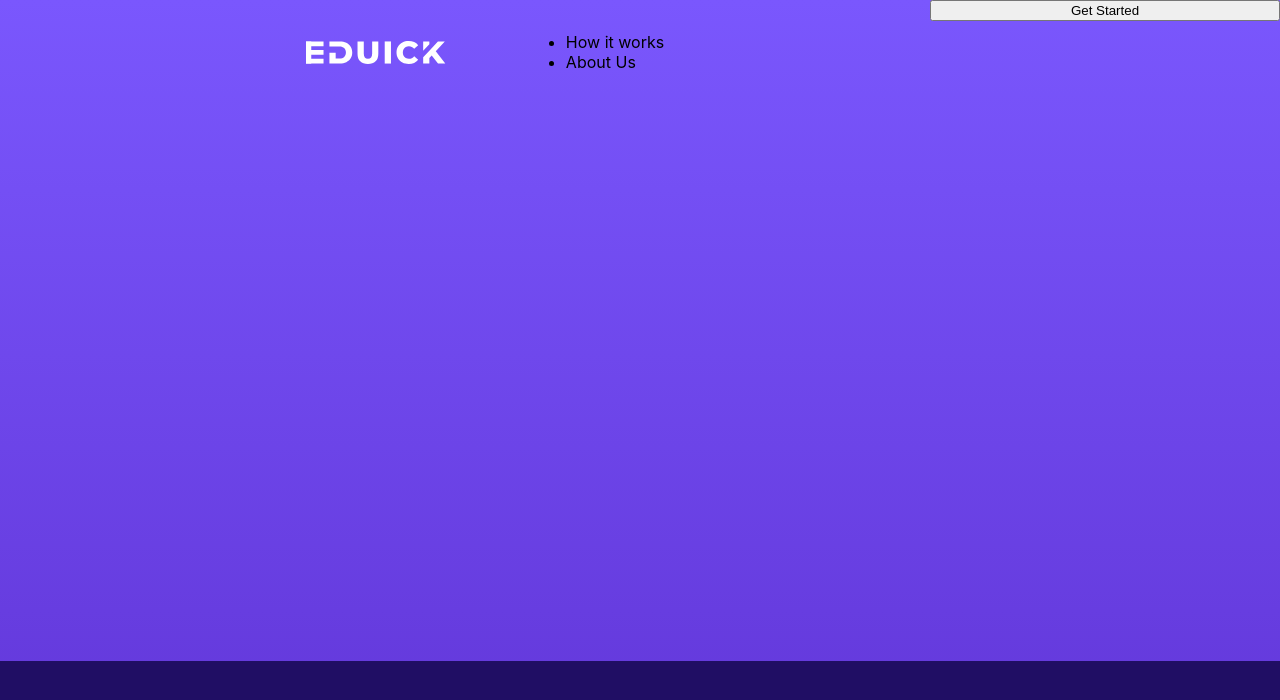
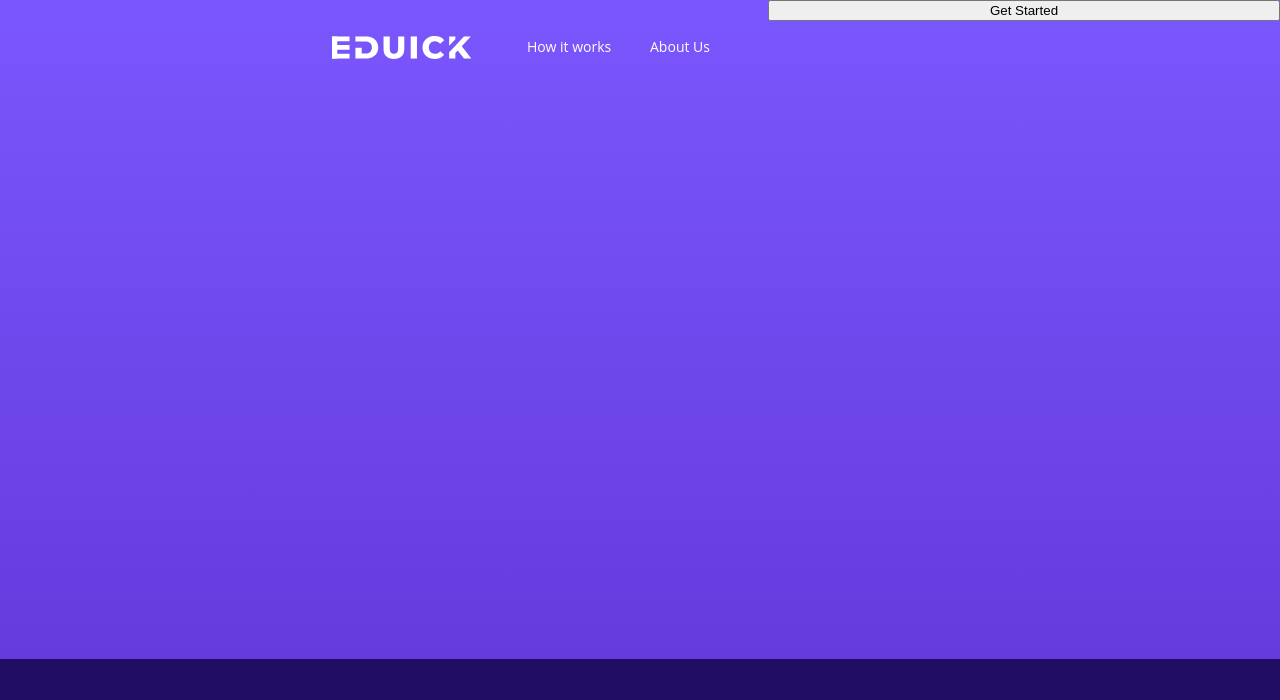
Before and after one commit to Rezende123/eduick, a Next.js app: page / in a window 1280 px wide. Shown: the top 700 px of the page. Built offline with nearby package versions, Linux system fonts and the light colour scheme.

Commit message:
feat: Estilo do menu

```diff
--- a/src/pages/Landing/components/Header/Header.component.jsx
+++ b/src/pages/Landing/components/Header/Header.component.jsx
@@ -12,7 +12,10 @@ export default function Header() {
       </figure>
 
       <menu className={style.header__menu}>
-        <ul>
+        <ul className={
+          style["header__menu--flex"] + " " +
+          style["header__menu--style-type"]
+        }>
           <li>How it works</li>
           <li>About Us</li>
         </ul>
--- a/src/pages/Landing/components/Header/Header.module.scss
+++ b/src/pages/Landing/components/Header/Header.module.scss
@@ -2,7 +2,7 @@
     width: 100%;
 
     display: grid;
-    grid-template-columns: 1 1 1;
+    grid-template-columns: 2fr 1fr 2fr;
     grid-template-areas: 'image menu buttom';
 
     .header__image {
@@ -15,8 +15,26 @@
 
     .header__menu {
         grid-area: menu;
+        align-self: flex-start;
+        padding-left: 5px;
 
-        align-self: flex-start;
+        ul.header__menu--flex {
+            display: flex;
+            flex-direction: row;
+            justify-content: start;
+            padding-left: 5px;
+        }
+        ul.header__menu--flex li {
+            flex: 1;
+            margin: 5px;
+        }
+        ul.header__menu--style-type li {
+            list-style-type: none;
+            font-family: 'Open Sans';
+            font-weight: 400;
+            font-size: 14px;
+            color: #FFFFFF;
+        }
     }
 
     .header__buttom {
```
